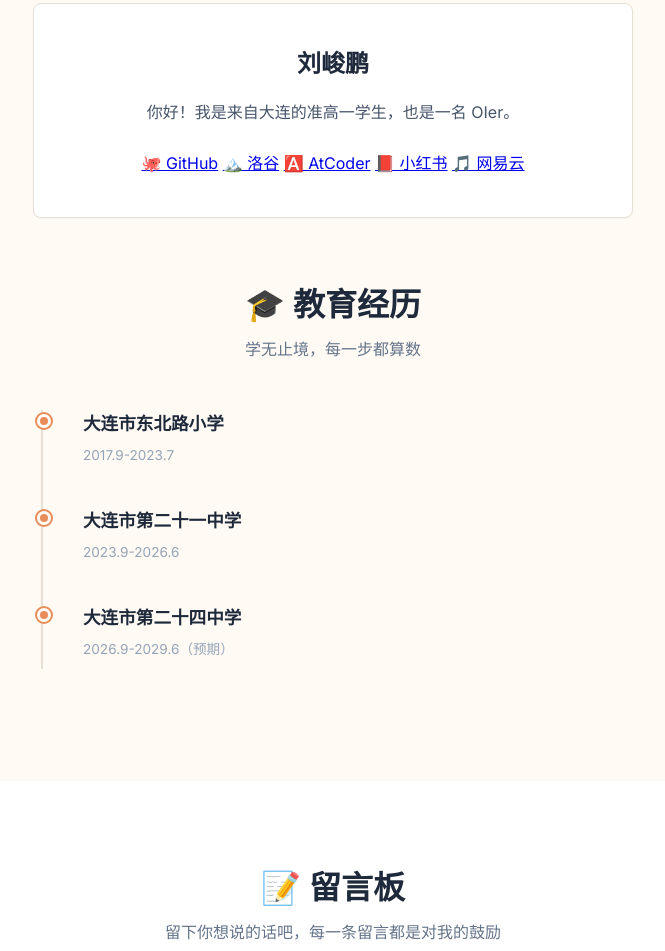
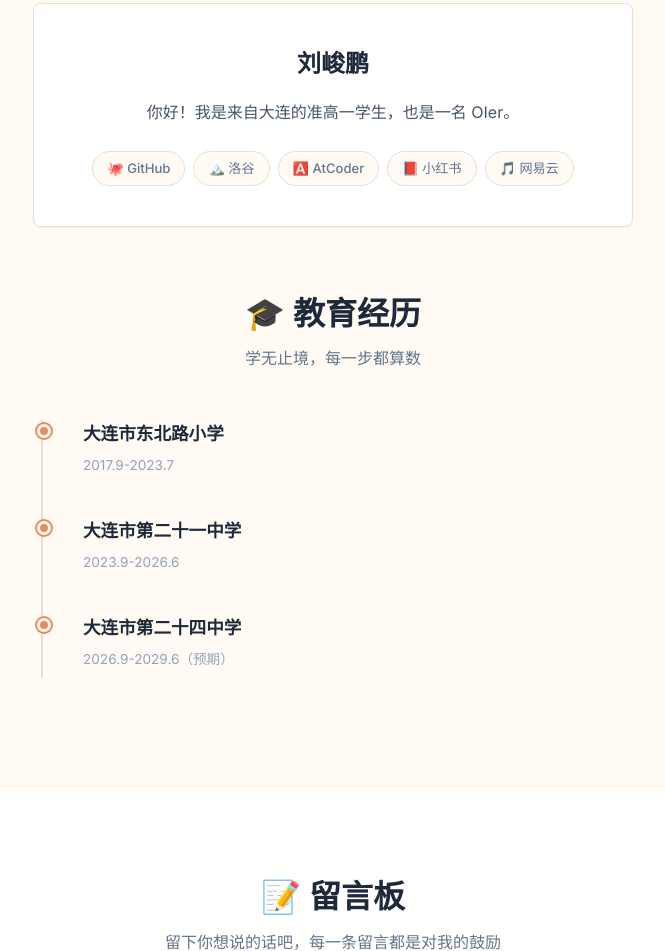
Before and after one commit to NightStriker233/MyFirstWebsite, a website: page index.html in a window 1280 px wide. Shown: the part 1010-1961 px from the top of the page, without its empty margins (307-972 px from the left). Drawn offline with Linux system fonts and the light colour scheme; no server answers.

Commit message:
feat: ??????

```diff
--- a/style.css
+++ b/style.css
@@ -452,6 +452,36 @@ body {
   font-size: 1rem;
   line-height: 1.8;
   margin-bottom: 24px;
+}
+
+/* 社交平台链接 */
+.social-links {
+  display: flex;
+  flex-wrap: wrap;
+  justify-content: center;
+  gap: 8px;
+}
+
+.social-link {
+  display: inline-flex;
+  align-items: center;
+  gap: 4px;
+  padding: 6px 14px;
+  font-size: 0.82rem;
+  font-weight: 500;
+  font-family: inherit;
+  color: #64748B;
+  background: #FFFBF4;
+  border: 1px solid #E8DFD5;
+  border-radius: 20px;
+  text-decoration: none;
+  transition: all 0.2s;
+}
+
+.social-link:hover {
+  border-color: #E88D5A;
+  color: #E88D5A;
+  background: #FDF2E9;
 }
 
 .intro-tags {
```
